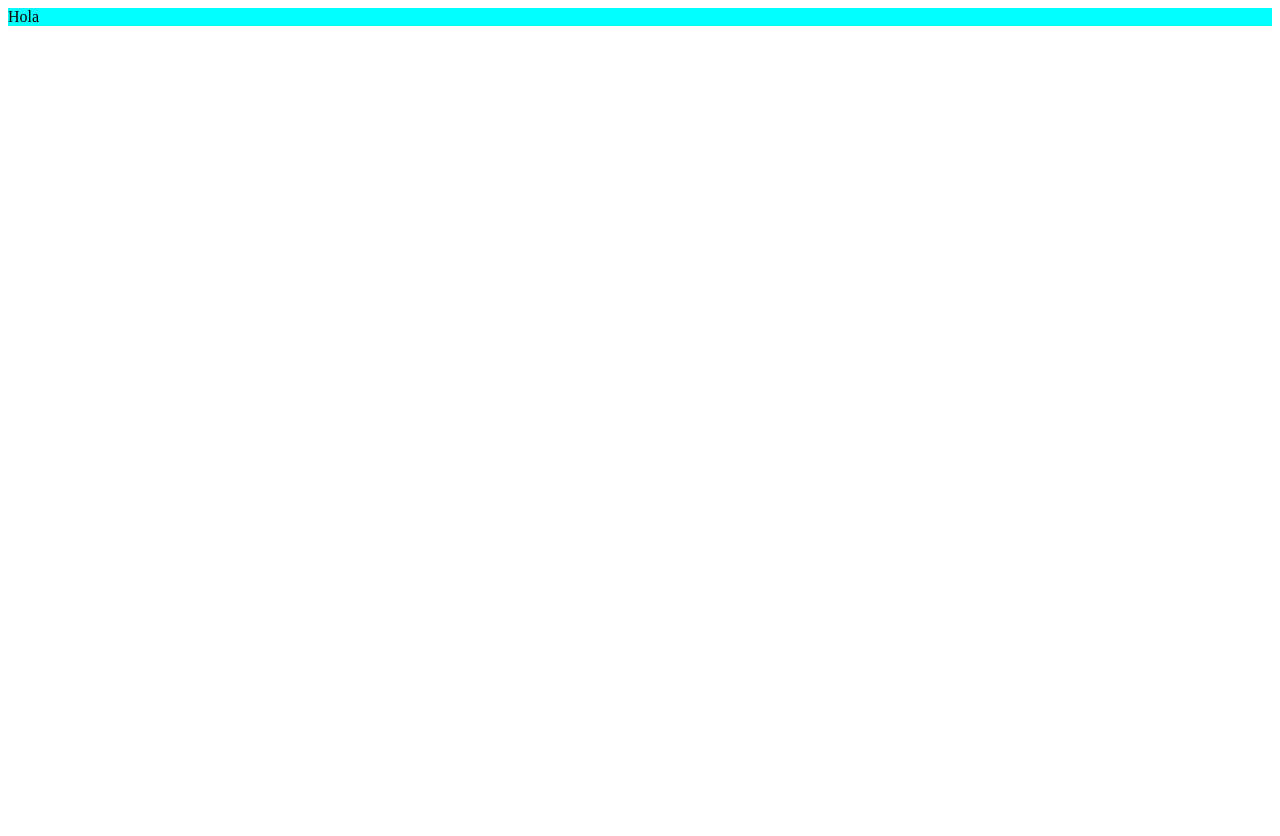
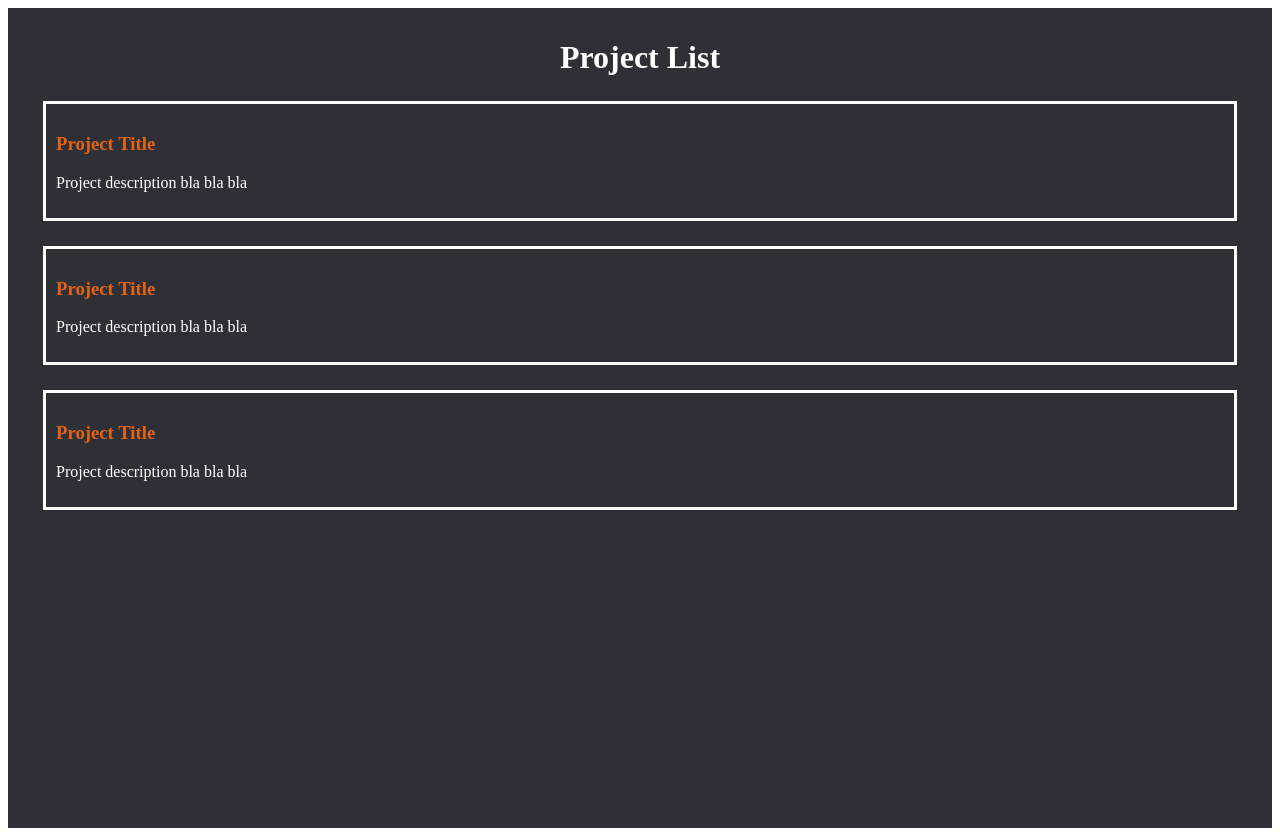
Before and after one commit to EinarLop/GEEB3, a React (Create React App) app in the folder frontend/: page / in a window 1280 px wide. Before the commit the page ends 800 px from the top, so only its background shows below. Built offline with nearby package versions, Linux system fonts and the light colour scheme.

Commit message:
Estructura carpetas + ejemplo

```diff
--- /dev/null
+++ b/frontend/src/CreateProject/components/project.js
@@ -0,0 +1,18 @@
+import React, { Component } from 'react';
+import './projectStyles.scss'
+class Project extends Component {
+    constructor(props) {
+        super(props);
+        this.state = {  }
+    }
+    render() {
+        return (
+            <div class="project">
+                <h3>Project Title</h3>
+                <p class="projectDescription">Project description bla bla bla</p>
+            </div>
+         );
+    }
+}
+
+export default Project;
--- /dev/null
+++ b/frontend/src/CreateProject/components/projectStyles.scss
@@ -0,0 +1,13 @@
+.project{
+    border: 3px solid white;
+    padding: 10px;
+    margin: 25px;
+
+    h3{
+        color:#e36410;
+    }
+}
+
+.projectDescription{
+    color:white;
+}
--- a/frontend/src/CreateProject/createProject.js
+++ b/frontend/src/CreateProject/createProject.js
@@ -1,5 +1,7 @@
 import React, { Component } from 'react';
 import './createProjectStyles.scss'
+import Project from './components/project'
+
 class CreateProject extends Component {
     constructor(props) {
         super(props);
@@ -7,9 +9,21 @@ class CreateProject extends Component {
     }
     render() {
         return (
-        <div class='test'>
-         Hola
-        </div> );
+
+
+
+<div class='projectWrapper'>
+    <h1>Project List</h1>
+         <Project/>
+         <Project/>
+         <Project/>
+        </div>
+
+
+
+
+
+         );
     }
 }
 
--- a/frontend/src/CreateProject/createProjectStyles.scss
+++ b/frontend/src/CreateProject/createProjectStyles.scss
@@ -1,3 +1,12 @@
-.test{
-    background-color: aqua;
+.projectWrapper{
+    margin: 0px;
+    background-color: #2f2f38;
+    height: 100vh;
+    padding: 10px;
+
 }
+
+h1{
+    color: white;
+    text-align: center;
+}
```
